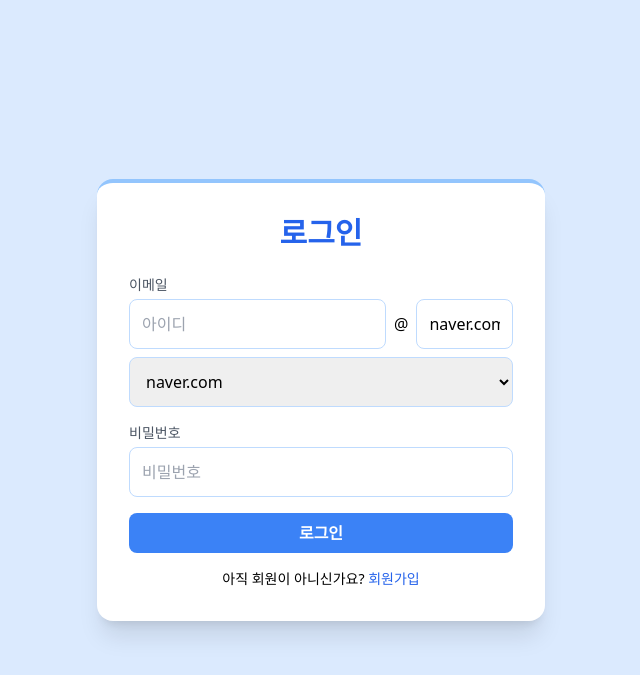
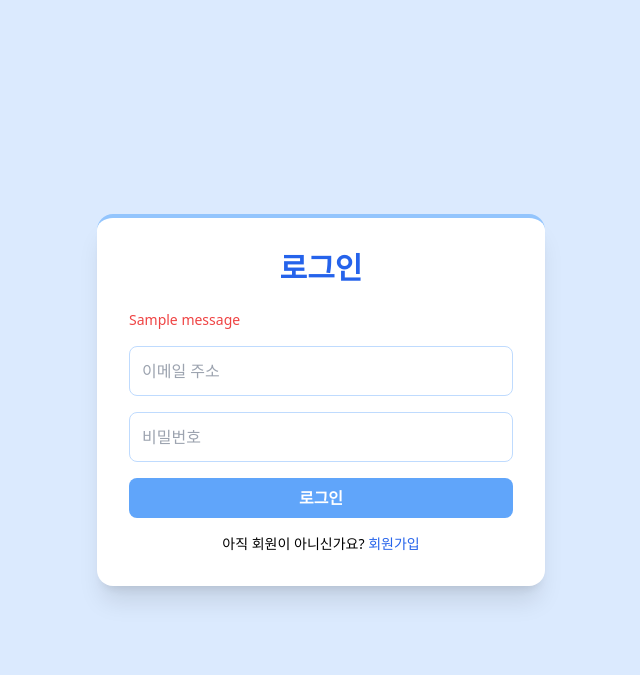
Before and after one commit to likewoody/jungdry, a Flask app: page /login in a window 1280 px wide. Shown: the top 675 px of the page, without its empty margins (319-959 px from the left). Run offline with Flask 3, Linux system fonts and the light colour scheme; one stand-in notice (Sample message) is shown; some libraries are stand-ins or nearby versions.

Commit message:
2차 로그인구현

```diff
--- a/app.py
+++ b/app.py
@@ -205,84 +205,83 @@ def cancel_reservation(reservation_id):
 @app.route("/login", methods=["GET", "POST"])
 def login():
     if request.method == 'POST':
-        email_id = request.form['username']
-        domain = request.form['userdomain']
+        # 폼 데이터에서 이메일과 비밀번호 가져오기
+        email = request.form['email']
         password = request.form['password']
 
-        full_email = f"{email_id}@{domain}"
+        # 이메일 확인
+        user = db.user.find_one({'email': email})
 
-        user = db.user.find_one({'email': full_email})
+        if not user:
+            session['message'] = "이메일 또는 비밀번호가 올바르지 않습니다."  # 오류 메시지 세션에 저장
+            session['message_type'] = 'error'  # 메시지 유형 저장
+            return redirect(url_for('login'))  # 로그인 페이지로 리디렉션
 
-        if user and user['password'] == password:
-            session['user'] = full_email
-            session['message'] = "로그인 성공!"
-            session['message_type'] = 'success'
-            return redirect(url_for('dashboard'))
+        # 비밀번호 검증
+        if check_password_hash(user['password'], password):
+            # 세션에 사용자 정보 저장 (로그인 처리)
+            session['user_id'] = str(user['_id'])  # 사용자 ID를 세션에 저장
+            session['message'] = "로그인 성공!"  # 성공 메시지 세션에 저장
+            session['message_type'] = 'success'  # 메시지 유형 저장
+            return redirect(url_for('index'))  # 로그인 후 인덱스 페이지로 리디렉션
         else:
-            session['message'] = "이메일 또는 비밀번호가 올바르지 않습니다."
-            session['message_type'] = 'error'
-            return redirect(url_for('login'))
+            session['message'] = "이메일 또는 비밀번호가 올바르지 않습니다."  # 오류 메시지 세션에 저장
+            session['message_type'] = 'error'  # 메시지 유형 저장
+            return redirect(url_for('login'))  # 로그인 페이지로 리디렉션
 
+    # GET 요청 시 로그인 페이지 렌더링
     return render_template('login.html')
 
 # -------------------------------
 # 회원가입 페이지 렌더링
 # -------------------------------
-@app.route('/register')
-def reg_page():
-    return render_template('reg.html')
-
-# -------------------------------
-# 회원가입 처리
-# -------------------------------
-# 회원가입 처리 라우트
 @app.route('/register', methods=['GET', 'POST'])
 def register():
     if request.method == 'POST':
-        email_id = request.form['emaile']
-        domain = request.form['userdomain']
-        password = request.form['password']
-        confirm = request.form['confirm']
-        phone_prefix = request.form['phonePrefix']
-        phone_num = request.form['phoneNum']
+        email = request.form.get('email')
+        password = request.form.get('password')
+        phone = request.form.get('phone_Number')
 
-        # 이메일 유효성 검사
-        if not email_id or not domain:
-            session['message'] = "이메일을 입력해주세요."
+        print(f'test{email}')
+        print(f'test{password}')
+        print(f'test{phone}')
+
+        # 필수 입력값 검증
+        if not email or not password or not phone:
+            session['message'] = '모든 필드를 입력해주세요.'
             session['message_type'] = 'error'
             return redirect(url_for('register'))
 
-        full_email = f"{email_id}@{domain}"
-
-        # 비밀번호 확인
-        if password != confirm:
-            session['message'] = "비밀번호가 일치하지 않습니다."
+        # 이메일 중복 체크
+        if db.user.find_one({'email': email}):
+            session['message'] = '이미 등록된 이메일입니다.'
             session['message_type'] = 'error'
             return redirect(url_for('register'))
 
-        # 전화번호 유효성 검사
-        if not re.match(r'^\d{7,8}$', phone_num):
-            session['message'] = "전화번호는 숫자 7~8자리여야 합니다."
-            session['message_type'] = 'error'
-            return redirect(url_for('register'))
+        # 비밀번호 해싱
+        hashed_pw = generate_password_hash(password)
 
-        # 전화번호 형식 지정
-        # formatted_phone = format_phone_number(phone_prefix, phone_num)
+        # 사용자 저장
+        db.user.insert_one({
+            'email': email,
+            'password': hashed_pw,
+            'phone_number': phone,
+            'created_at': datetime.now()
+        })
 
-        # 사용자 데이터 저장 (예: MongoDB)
-        # db.user.insert_one({
-        #     'email': full_email,
-        #     'password': password,  # 실제로는 해싱된 비밀번호를 저장해야 합니다.
-        #     'phone': formatted_phone,
-        #     'created_at': datetime.now()
-        # })
-
-        session['message'] = "회원가입이 완료되었습니다. 로그인해주세요."
+        session['message'] = '회원가입이 완료되었습니다. 로그인해주세요.'
         session['message_type'] = 'success'
         return redirect(url_for('login'))
 
     return render_template('register.html')
 
+@app.route("/logout")
+def logout():
+    session.pop("user_id", None)
+    session.pop("user", None)
+    session['message'] = "로그아웃되었습니다."
+    session['message_type'] = "success"
+    return redirect(url_for("login"))
 # -------------------------------
 # JWT 인증 테스트용 보호된 라우트
 # -------------------------------
@@ -292,10 +291,5 @@ def protected():
     current_user = get_jwt_identity()
     return f'{current_user}님 안녕하세요!'
 
-@app.route("/logout")
-def logout():
-    session.pop("user_id", None)
-    return redirect(url_for("login"))
-
 if __name__ == "__main__":
-    app.run(host='0.0.0.0', port=5001, debug=True)
+    app.run(host='0.0.0.0', port=5000, debug=True)
--- a/templates/base.html
+++ b/templates/base.html
@@ -61,7 +61,7 @@
     </script>
     {% block head %}{% endblock %}
 </head>
-<body class="bg-blue-100 flex items-center justify-center h-screen font-sans">
+<!-- <body class="bg-blue-100 flex items-center justify-center h-screen font-sans">
     <div class="bg-white p-8 rounded-2xl shadow-xl w-full max-w-md border-t-4 border-blue-300">
         <h2 class="text-3xl font-bold text-center text-blue-600 mb-6">로그인</h2>
 
@@ -74,7 +74,7 @@
     {% endif %}
 
         <form method="POST" action="/api/login" class="space-y-4" onsubmit="return validateForm()">
-        <!-- 이메일 -->
+        <!-- 이메일
         <div>
             <label class="block text-sm font-medium text-gray-600 mb-1">이메일</label>
             <div class="flex gap-2">
@@ -98,7 +98,7 @@
             </select>
         </div>
 
-        <!-- 비밀번호 -->
+        <!-- 비밀번호
         <div>
             <label class="block text-sm font-medium text-gray-600 mb-1">비밀번호</label>
             <input type="password" name="password" placeholder="비밀번호"
@@ -106,21 +106,21 @@
             required>
         </div>
 
-        <!-- 로그인 버튼 -->
+        <!-- 로그인 버튼
         <button type="submit"
             class="w-full bg-blue-500 hover:bg-blue-600 text-white font-semibold py-2 rounded-lg transition">
             로그인
         </button>
         </form>
 
-        <!-- 회원가입 안내 -->
+        <!-- 회원가입 안내
         <p class="mt-4 text-center text-sm">
         아직 회원이 아니신가요?
         <a href="/register" class="text-blue-600 hover:underline">회원가입</a>
         </p>
     </div>
-</body>
-<!-- <body class="bg-gray-100 font-sans leading-normal tracking-normal">
+</body> -->
+<body class="bg-gray-100 font-sans leading-normal tracking-normal">
     <nav class="bg-blue-600 text-white p-4">
         <div class="container mx-auto flex justify-between items-center">
             <a href="{{ url_for('index') }}" class="text-xl font-bold">기숙사 세탁기 예약</a>
@@ -142,5 +142,5 @@
     <footer class="bg-gray-200 text-center p-4 mt-8">
         <p>© 2025 기숙사 세탁기 예약 시스템</p>
     </footer>
-</body> -->
+</body>
 </html>
--- a/templates/login.html
+++ b/templates/login.html
@@ -1,33 +1,39 @@
-{% extends "base.html" %}
+<!DOCTYPE html>
+<html lang="ko">
+<head>
+  <meta charset="UTF-8">
+  <title>세탁기 예약 로그인</title>
+  <script src="https://cdn.tailwindcss.com"></script>
+</head>
+<body class="bg-blue-100 flex items-center justify-center h-screen font-sans">
 
-{% block content %}
-<div class="max-w-md mx-auto bg-white p-8 rounded-lg shadow-md">
-    <h1 class="text-2xl font-bold mb-6 text-center">로그인</h1>
+  <div class="bg-white p-8 rounded-2xl shadow-xl w-full max-w-md border-t-4 border-blue-300">
+    <h2 class="text-3xl font-bold text-center text-blue-600 mb-6">로그인</h2>
 
-    {% if error %}
-    <div class="bg-red-100 border border-red-400 text-red-700 px-4 py-3 rounded mb-4">
-        {{ error }}
-    </div>
-    {% endif %}
+    {% with messages = get_flashed_messages() %}
+      {% if messages %}
+        <ul class="mb-4 text-red-500 text-sm">
+          {% for message in messages %}
+            <li>{{ message }}</li>
+          {% endfor %}
+        </ul>
+      {% endif %}
+    {% endwith %}
 
-    <form action="{{ url_for('login') }}" method="POST">
-        <div class="mb-4">
-            <label for="email" class="block text-gray-700 mb-2">이메일</label>
-            <input type="email" name="email" id="email" required
-                   class="w-full px-3 py-2 border border-gray-300 rounded-md focus:outline-none focus:ring-2 focus:ring-blue-500">
-        </div>
+    <form method="POST" action="{{ url_for('login') }}" class="space-y-4">
+      <input type="email" name="email" placeholder="이메일 주소"
+        class="w-full p-3 border border-blue-200 rounded-lg focus:outline-none focus:ring-2 focus:ring-blue-400">
+      <input type="password" name="password" placeholder="비밀번호"
+        class="w-full p-3 border border-blue-200 rounded-lg focus:outline-none focus:ring-2 focus:ring-blue-400">
+      <button type="submit"
+        class="w-full bg-blue-400 hover:bg-blue-500 text-white font-semibold py-2 rounded-lg transition">로그인</button>
+    </form>
 
-        <div class="mb-6">
-            <label for="password" class="block text-gray-700 mb-2">비밀번호</label>
-            <input type="password" name="password" id="password" required
-                   class="w-full px-3 py-2 border border-gray-300 rounded-md focus:outline-none focus:ring-2 focus:ring-blue-500">
-        </div>
+    <p class="mt-4 text-center text-sm">
+      아직 회원이 아니신가요?
+      <a href="{{ url_for('register') }}" class="text-blue-600 hover:underline">회원가입</a>
+    </p>
+  </div>
 
-        <div class="text-center">
-            <button type="submit" class="bg-blue-500 hover:bg-blue-600 text-white font-bold py-2 px-4 rounded w-full">
-                로그인
-            </button>
-        </div>
-    </form>
-</div>
-{% endblock %}
+</body>
+</html>
```
Also changed, not shown: templates/register.html (added, +45 -0 lines).
